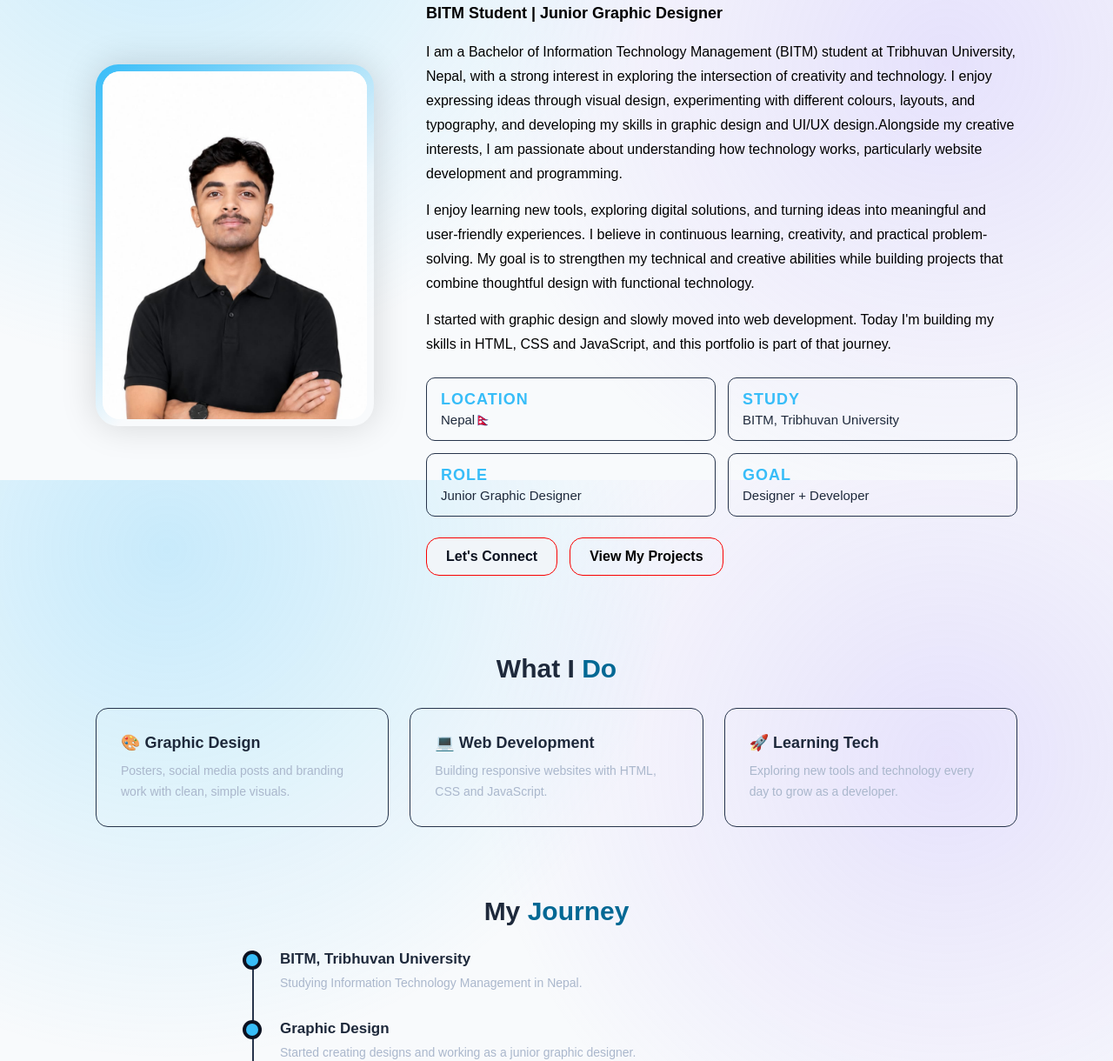
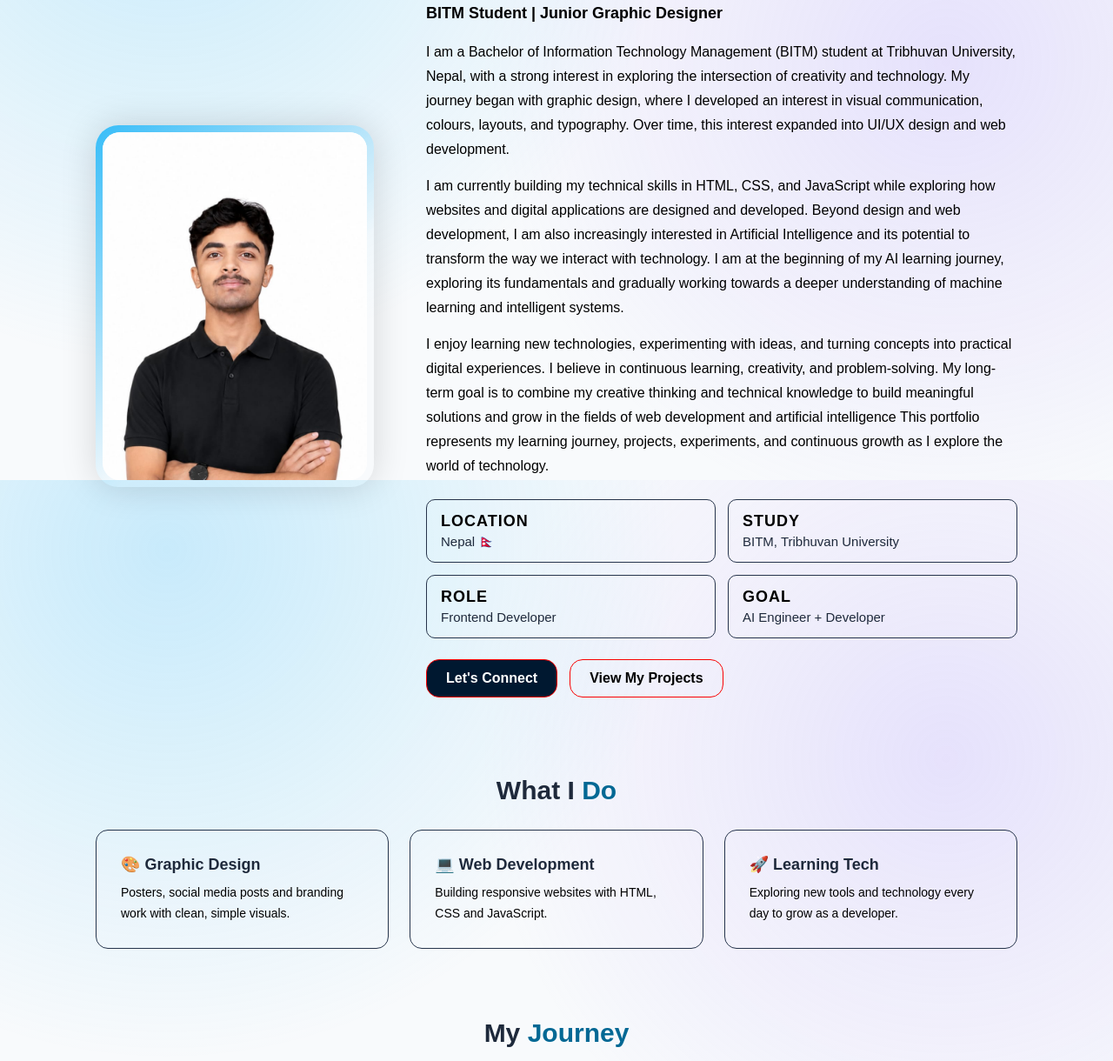
Before and after one commit to Deepak-Lamsal/My-Structured-Portfolio, a plain HTML site: page about.html in a window 1280 px wide. Shown: the part 248-1468 px from the top of the page at 87% size. Drawn offline with Linux system fonts and the light colour scheme.

Commit message:
about css updated

```diff
--- a/about.html
+++ b/about.html
@@ -33,31 +33,34 @@
             <h3 class="about-role">BITM Student | Junior Graphic Designer</h3>
 
             <p>
-                I am a Bachelor of Information Technology Management (BITM) student
-                 at Tribhuvan University, Nepal, with a strong interest in exploring
-                  the intersection of creativity and technology. I enjoy expressing
-                  ideas through visual design, experimenting with different colours,
-                   layouts, and typography, and developing my skills in graphic design
-                    and UI/UX design.Alongside my creative interests,
-                     I am passionate about understanding how technology
-works, particularly website development and programming.</p>
- <p>I enjoy learning new tools, exploring digital solutions, and
-     turning ideas into meaningful and user-friendly experiences.
-I believe in continuous learning, creativity, and practical problem-solving.
- My goal is to strengthen my technical and creative abilities while building
-  projects that combine thoughtful design with functional technology.
+                I am a Bachelor of Information Technology Management (BITM) student at
+                Tribhuvan University, Nepal, with a strong interest in exploring the
+                intersection of creativity and technology. My journey began with graphic
+                design, where I developed an interest in visual communication, colours,
+                layouts, and typography. Over time, this interest expanded into UI/UX design
+                and web development.</p>
+                <p>I am currently building my technical skills in HTML, CSS, and JavaScript
+                while exploring how websites and digital applications are designed and developed.
+                Beyond design and web development, I am also increasingly interested in
+                Artificial Intelligence and its potential to transform the way we interact
+                with technology. I am at the beginning of my AI learning journey, exploring
+                its fundamentals and gradually working towards a deeper understanding of
+                machine learning and intelligent systems.</p>
+                <p>I enjoy learning new technologies, experimenting with ideas, and turning
+                concepts into practical digital experiences. I believe in continuous learning,
+                creativity, and problem-solving. My long-term goal is to combine my creative
+                thinking and technical knowledge to build meaningful solutions and grow in the
+                fields of web development and artificial intelligence This portfolio represents
+                my learning journey, projects, experiments, and continuous growth as I explore
+                the world of technology.</p>
             </p>
-            <p>
-                I started with graphic design and slowly moved into web
-                development. Today I'm building my skills in HTML, CSS and
-                JavaScript, and this portfolio is part of that journey.
             </p>
 
             <div class="about-facts">
-                <div><strong>Location</strong><span>Nepal🇳🇵</span></div>
+                <div><strong>Location</strong><span>Nepal 🇳🇵</span></div>
                 <div><strong>Study</strong><span>BITM, Tribhuvan University</span></div>
-                <div><strong>Role</strong><span>Junior Graphic Designer</span></div>
-                <div><strong>Goal</strong><span>Designer + Developer</span></div>
+                <div><strong>Role</strong><span>Frontend Developer</span></div>
+                <div><strong>Goal</strong><span>AI Engineer + Developer</span></div>
             </div>
 
             <div class="about-actions">
@@ -93,17 +96,22 @@ I believe in continuous learning, creativity, and practical problem-solving.
             <div class="timeline-item">
                 <span class="dot"></span>
                 <h4>BITM, Tribhuvan University</h4>
-                <p>Studying Information Technology Management in Nepal.</p>
-            </div>
-            <div class="timeline-item">
-                <span class="dot"></span>
-                <h4>Graphic Design</h4>
-                <p>Started creating designs and working as a junior graphic designer.</p>
+                <p>Pursuing a Bachelor's degree in Information Technology Management.</p>
             </div>
             <div class="timeline-item">
                 <span class="dot"></span>
                 <h4>Web Development</h4>
-                <p>Learning to code and building my own portfolio website.</p>
+                <p>Learning to code and building my own Projects.</p>
+            </div>
+            <div class="timeline-item">
+                <span class="dot"></span>
+                <h4> Learning Core Software Engineering Skills </h4>
+                <p>Learning machine learning, modern Generative AI, and system deployment</p>
+            </div>
+             <div class="timeline-item">
+                <span class="dot"></span>
+                <h4>AI Engineering </h4>
+                <p>Focuses on building, integrating, and shipping real-world AI applications.</p>
             </div>
         </div>
     </section>
--- a/style.css
+++ b/style.css
@@ -475,7 +475,7 @@ footer p {
 
 .about-facts strong {
     display: block;
-    color: #38bdf8;
+    color: #000000;
     font-size: 18px;
     letter-spacing: 1px;
     text-transform: uppercase;
@@ -484,6 +484,12 @@ footer p {
 
 .about-facts span {
     font-size: 15px;
+}
+.about-facts div:hover {
+    transform: translateY(-5px);
+    background-color: #8d8df0;
+    border-color: #000000;
+    transition: transform 0.3s ease, border-color 0.3s ease;
 }
 
 .about-actions {
@@ -504,17 +510,17 @@ footer p {
 }
 
 .about-btn:hover {
-    background-color: rgba(56, 189, 248, 0.12);
+    background-color: rgb(204, 250, 1);
     transform: translateY(-2px);
 }
 
 .about-btn.primary {
-    background-color: #f1f5f9;
-    color: #0b1120;
+    background-color: #001830;
+    color: #ffffff;
 }
 
 .about-btn.primary:hover {
-    background-color: #bae6fd;
+    background-color: #001830;
 }
 
 /* Sections */
@@ -544,7 +550,8 @@ footer p {
 
 .card:hover {
     transform: translateY(-5px);
-    border-color: #38bdf8;
+    background-color: #d8f900;
+    border-color: #000000;
 }
 
 .card h3 {
@@ -553,7 +560,7 @@ footer p {
 }
 
 .card p {
-    color: #aab7cc;
+    color: #000000;
     font-size: 14px;
     line-height: 1.7;
 }
@@ -577,9 +584,9 @@ footer p {
     top: 4px;
     width: 14px;
     height: 14px;
-    background: #38bdf8;
+    background: #000000;
     border-radius: 50%;
-    box-shadow: 0 0 0 4px #0b1120;
+    box-shadow: 0 0 0 4px #ff0000;
 }
 
 .timeline-item h4 {
@@ -588,14 +595,14 @@ footer p {
 }
 
 .timeline-item p {
-    color: #aab7cc;
-    font-size: 14px;
+    color: #000000;
+    font-size: 15px;
     line-height: 1.7;
 }
 
 /* Active link in navbar */
 nav a.active {
-    background-color: #000000;
+    background-color: #ff0101;
     color: #ffffff;
 }
 
```
